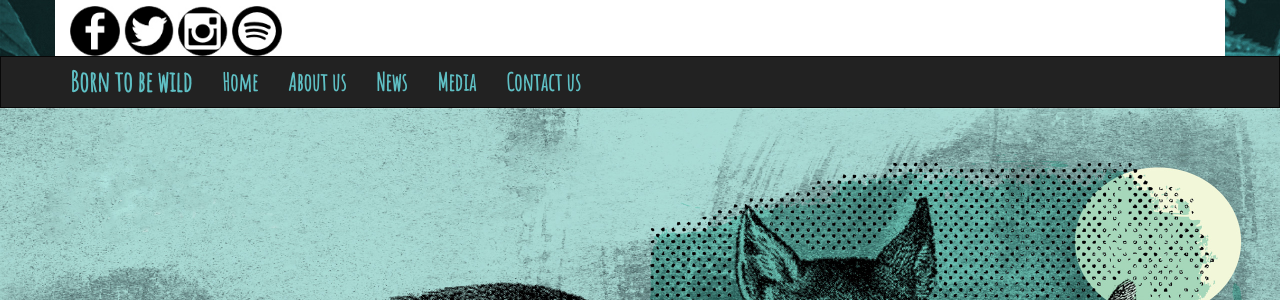
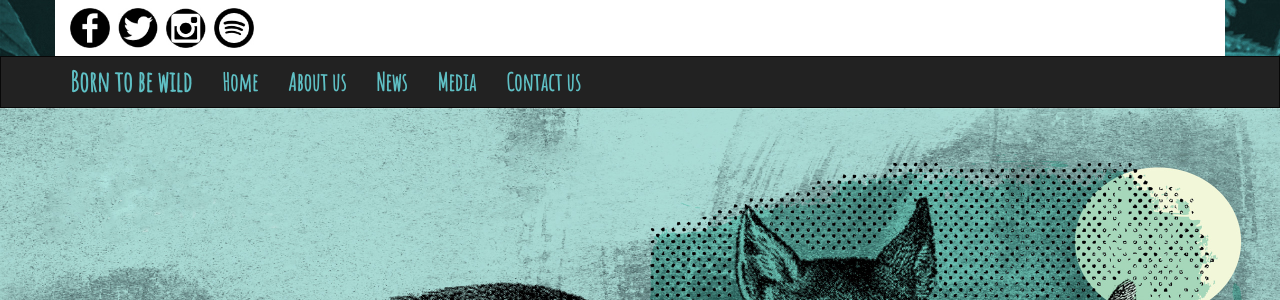
Before and after one commit to bornToBeWild/b2bw, a PHP site: page /index.php in a window 1280 px wide. Shown: the top 300 px of the page. Run offline with PHP 8.4, Linux system fonts and the light colour scheme; some libraries are stand-ins or nearby versions.

Commit message:
update of social pics + css part corresponding

```diff
--- a/assets/css/style.css
+++ b/assets/css/style.css
@@ -32,7 +32,7 @@ body { background-image: url(../../assets/pictures/background.jpg);}
 .row { margin-left: 0;}
 
 .social-container div {
-    padding-top: 3px;
+    padding: 4px;
     display: inline-block;
     padding-left: 0;
  }
@@ -42,8 +42,8 @@ body { background-image: url(../../assets/pictures/background.jpg);}
 
 /*  Images sizing social icones */
 .social-buttons-section img {
-	width: 50px;
-	height: 50px;
+	width: 40px;
+	height: 40px;
 }
 
 /*  Images sizing & position cover */
```
